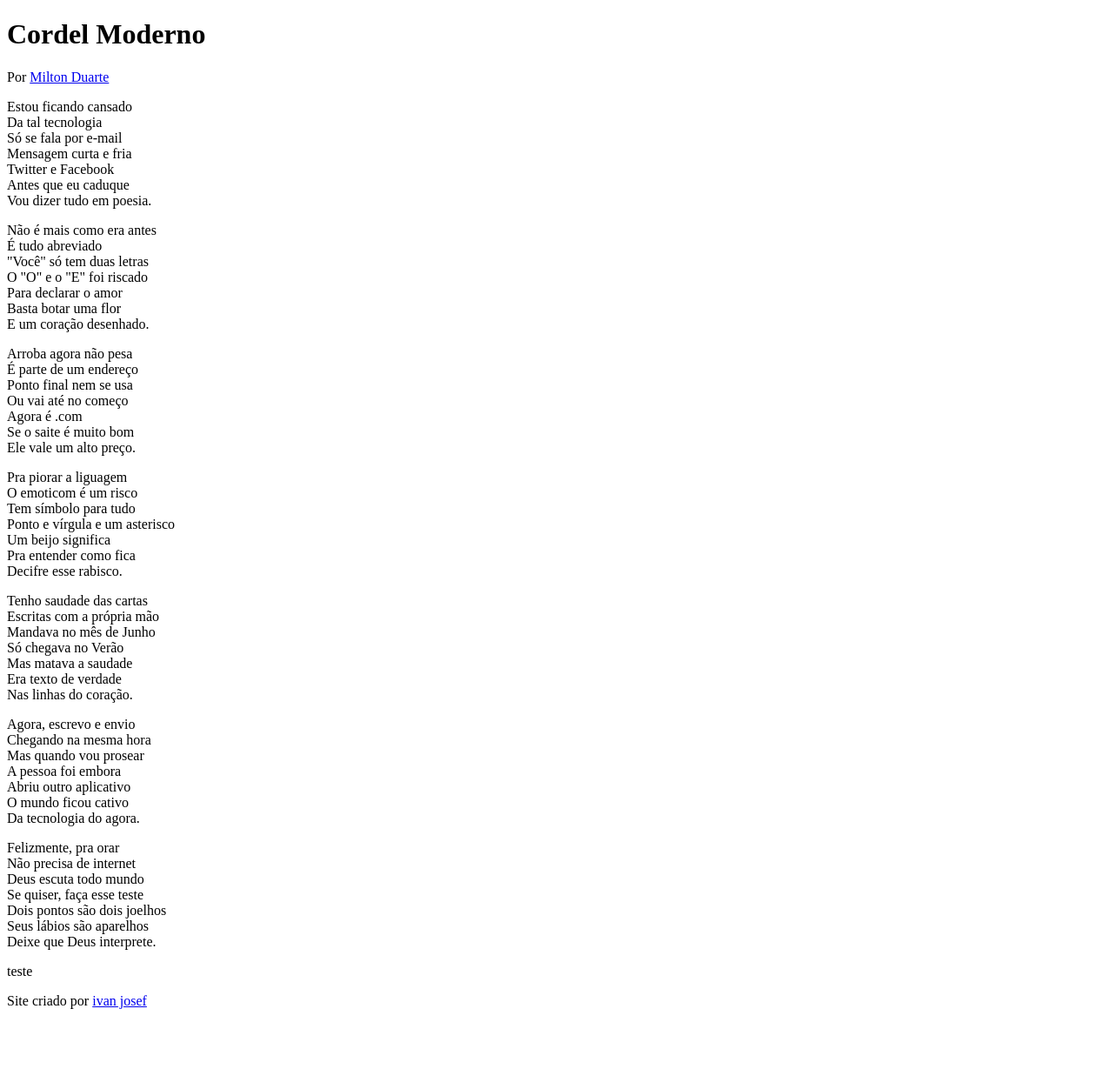
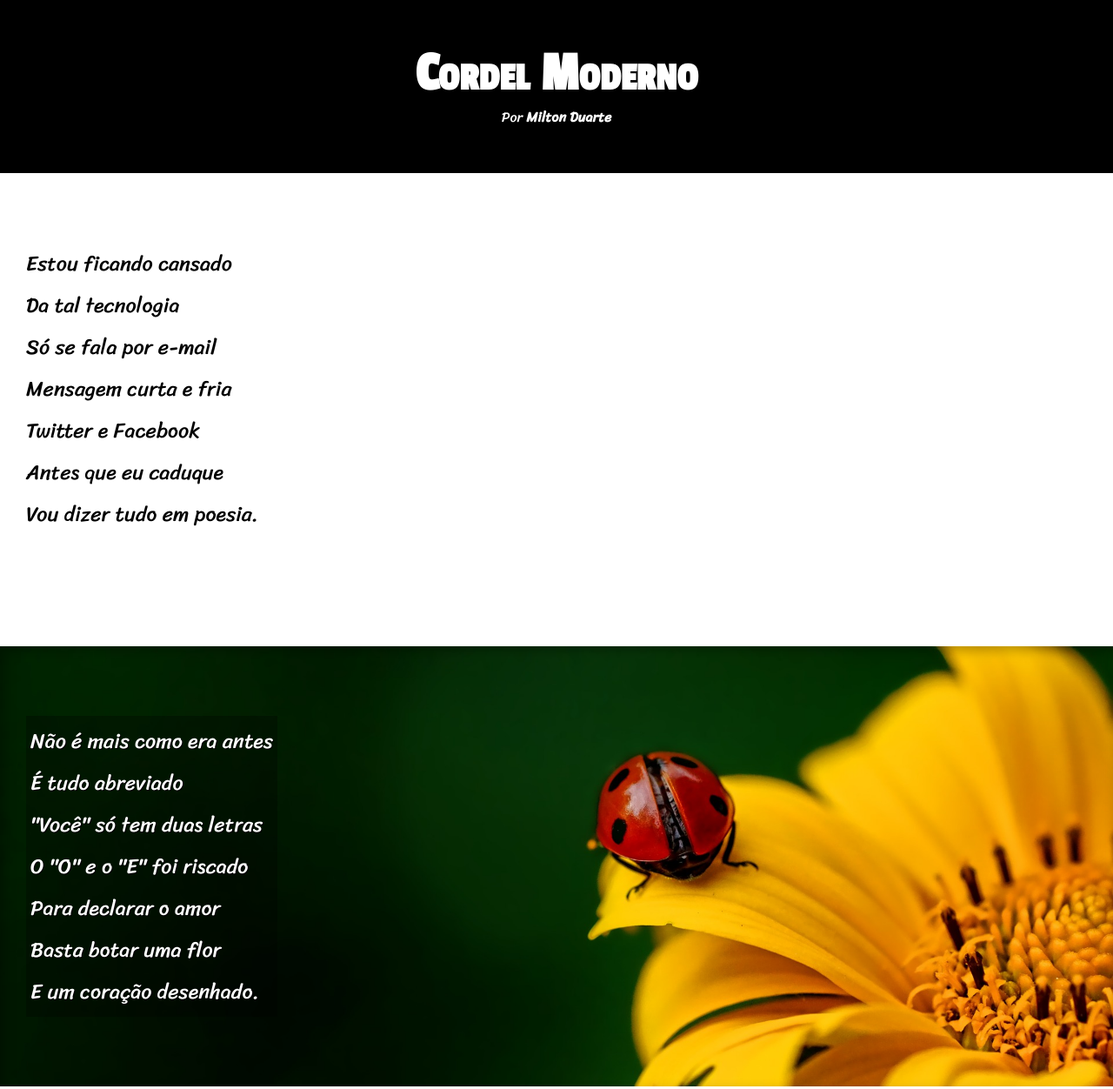
Before and after one commit to ivan-josef/projeto-cordel, a plain HTML site: page index.html in a window 1280 px wide. Shown: the top 1252 px of the page at 87% size. Before the commit the page ends 1176 px from the top, so only its background shows below. Drawn offline with Linux system fonts and the light colour scheme.

Commit message:
initial commit

```diff
--- a/estilo/style.css
+++ b/estilo/style.css
@@ -1 +1,104 @@
 @charset "UFT-8";
+
+@import url('https://fonts.googleapis.com/css2?family=Passion+One&display=swap');
+
+@import url('https://fonts.googleapis.com/css2?family=Sriracha&display=swap');
+
+*{
+    margin: 0px;
+    padding: 0px;
+}
+
+:root{
+    --font-title: 'Passion One', cursive;
+    --font-text: 'Sriracha', cursive;
+}
+
+body{
+    background-color: darkgray;
+    font-family: var(--font-text);
+
+}
+
+header{
+    background-color: black;
+    text-align: center;
+    color: white;
+    padding: 50px;
+
+}
+
+header > h1 {
+    font-variant:small-caps;
+    font-family: var(--font-title);
+    font-size: 4em;
+
+}
+
+a {
+    color: white;
+    text-decoration: none;
+    font-weight: bolder;
+
+}
+
+a:hover{
+    text-decoration: underline;
+}
+
+
+footer{
+    background-color: black;
+    color: white;
+    text-align: center;
+    padding: 5px;
+}
+
+section{
+    padding: 10vh 0% 10vh 30px;
+    line-height: 2em;
+    font-size: 1.5em;
+
+}
+
+section > p{
+    padding-bottom: 2em;
+}
+
+
+section.normal{
+    background-color:white;
+    color: black;
+
+}
+
+section.image{
+    color: white;
+    background-color: black;
+    background-size: cover;
+    background-attachment: fixed;
+    box-shadow: inset 5px 5px 13px rgba(0, 0, 0, 0.288) ;
+
+
+}
+
+section.image > p{
+    display: inline-block;
+    background-color: rgba(0, 0, 0, 0.295);
+    padding: 5px;
+    text-shadow: 1px 1px 0px black;
+}
+
+
+section#img01{
+    background-image: url(../imagens/background001.jpg);
+    background-position: right center;
+
+
+}
+
+section#img02{
+    background-image: url(../imagens/background002.jpg);
+    background-position: right center;
+
+}
--- a/index.html
+++ b/index.html
@@ -12,7 +12,7 @@
         <p>Por <a href="https://www.recantodasletras.com.br/poesias/3186743" target="_blank">Milton Duarte</a></p>
     </header>
 
-    <section>
+    <section class="normal">
         <p>
             Estou ficando cansado <br>
             Da tal tecnologia <br>
@@ -24,7 +24,7 @@
         </p>
     </section>
 
-    <section>
+    <section class="image" id="img01">
         <p>
             Não é mais como era antes <br>
             É tudo abreviado <br>
@@ -36,7 +36,7 @@
         </p>
     </section>
 
-    <section>
+    <section class="normal">
         <p>
             Arroba agora não pesa <br>
             É parte de um endereço <br>
@@ -58,7 +58,7 @@
         </p>
     </section>
 
-    <section>
+    <section class="image" id="img02">
         <p>
             Tenho saudade das cartas <br>
             Escritas com a própria mão <br>
@@ -70,7 +70,7 @@
         </p>
     </section>
 
-    <section>
+    <section class="normal">
         <p>
             Agora, escrevo e envio <br>
             Chegando na mesma hora <br>
@@ -91,7 +91,7 @@
             Deixe que Deus interprete.
         </p>
     </section>
-    <p>teste</p>
+
     <footer>
         <p>Site criado por <a href="https://github.com/ivan-josef" target="_blank">ivan josef</a></p>
     </footer>
```
